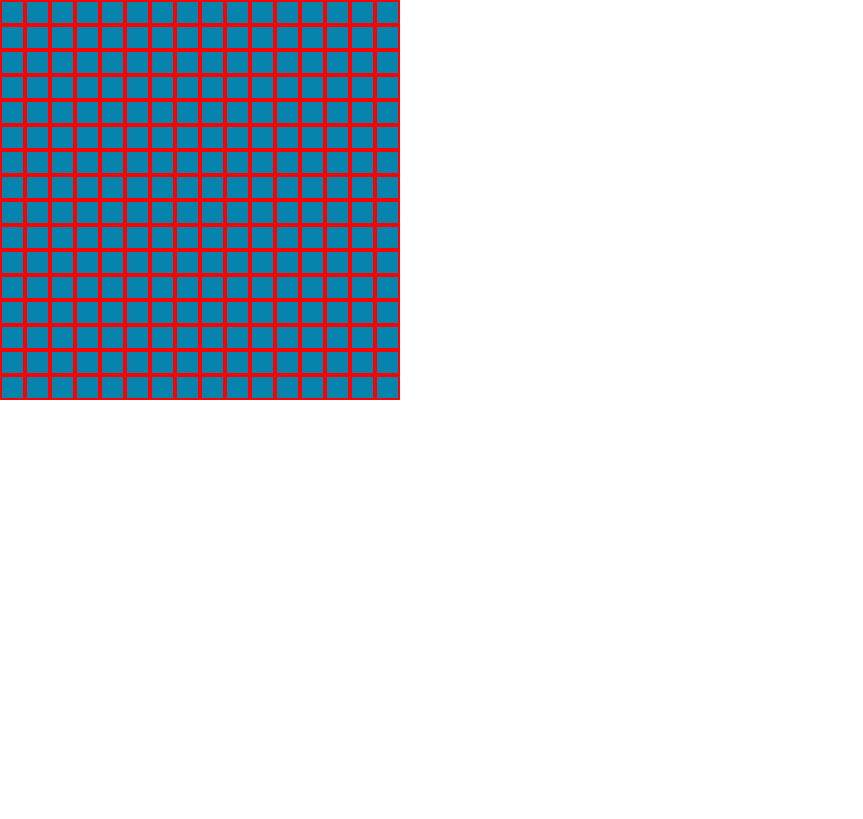
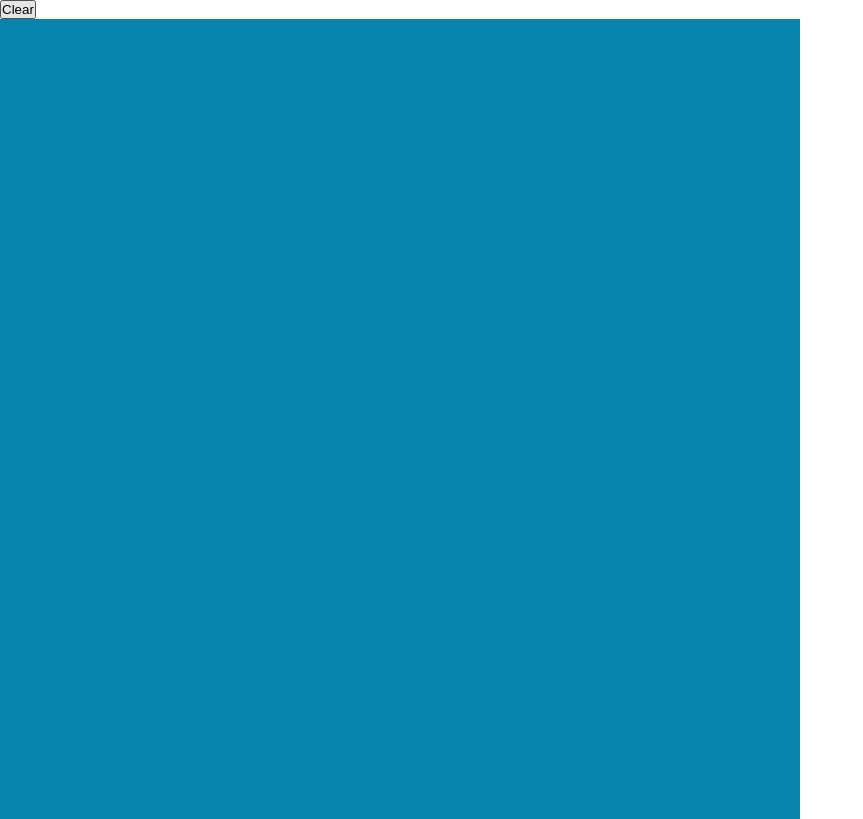
Before and after one commit to zapxcero/etch-a-sketch, a plain HTML site: page index.html in a window 1280 px wide. Shown: the whole page, without its empty margins (0-863 px from the left). Drawn offline with Linux system fonts and the light colour scheme.

Commit message:
Added clear button

```diff
--- a/index.html
+++ b/index.html
@@ -8,7 +8,8 @@
     <title>Etch-a-sketch</title>
   </head>
   <body>
-    <div class="container">
+    <button id="clear">Clear</button>
+    <div class="container flex">
       <div class="grid-item"></div>
       <div class="grid-item"></div>
       <div class="grid-item"></div>
--- a/main.js
+++ b/main.js
@@ -1,18 +1,22 @@
-// Create a box wherein a div forming a complete square in which each side is of length X
-
-//write a function that would generate a square made up of divs
-
 container = document.querySelector(".container");
-
 divs = container.querySelectorAll("div");
-
-divs.forEach((div) => {
-  div.addEventListener("mouseover", mouseOver);
-});
+clearButton = document.querySelector("#clear");
 
 function mouseOver(e) {
   if (e.fromElement.classList.contains("grid-item"))
     e.fromElement.classList.add("mouse-over");
 }
 
+function clearGrid() {
+  divs.forEach((div) => {
+    div.classList.remove("mouse-over");
+  });
+}
+
+divs.forEach((div) => {
+  div.addEventListener("mouseover", mouseOver);
+});
+
 window.addEventListener("mouseover", mouseOver);
+
+clearButton.addEventListener("click", clearGrid);
--- a/style.css
+++ b/style.css
@@ -5,13 +5,19 @@
 
 .container {
   display: grid;
-  grid-template-columns: repeat(16, 25px);
-  grid-auto-rows: 25px;
+  grid-template-columns: repeat(16, 50px);
+  grid-auto-rows: 50px;
 }
+
+/* .flex {
+  display: flex;
+  justify-content: center;
+  align-items: center;
+} */
 
 .grid-item {
   background-color: rgb(7, 132, 173);
-  border: 2px solid red;
+  /* border: 2px solid red; */
 }
 
 .mouse-over {
```
